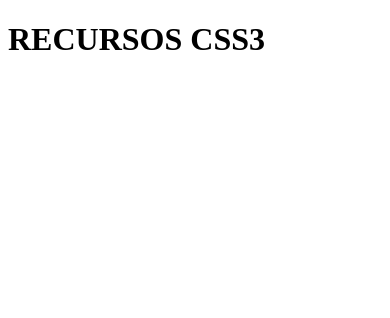
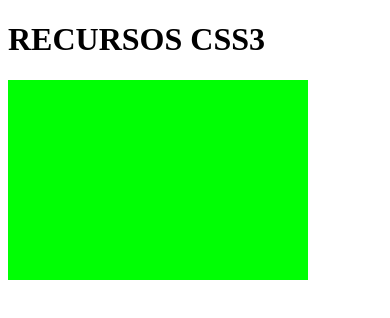
Before and after one commit to LeandroPossamai/curso-html, a plain HTML site: page index.html in a window 390 px wide. Drawn offline with Linux system fonts and the light colour scheme.

Commit message:
criando diversos tamanhos

```diff
--- a/index.html
+++ b/index.html
@@ -9,5 +9,6 @@
   </head>
   <body>
     <h1>RECURSOS CSS3</h1>
+    <div class="mediaquery"></div>
   </body>
 </html>
--- a/styles.css
+++ b/styles.css
@@ -17,6 +17,12 @@
 @media (max-width: 768px) {
   .mediaquery {
     width: 300px;
-    background-color: blue;
+    background-color: rgb(49, 107, 114);
   }
 }
+@media (max-width: 512px) {
+  .mediaquery {
+    width: 300px;
+    background-color: rgb(0, 255, 4);
+  }
+}
```
